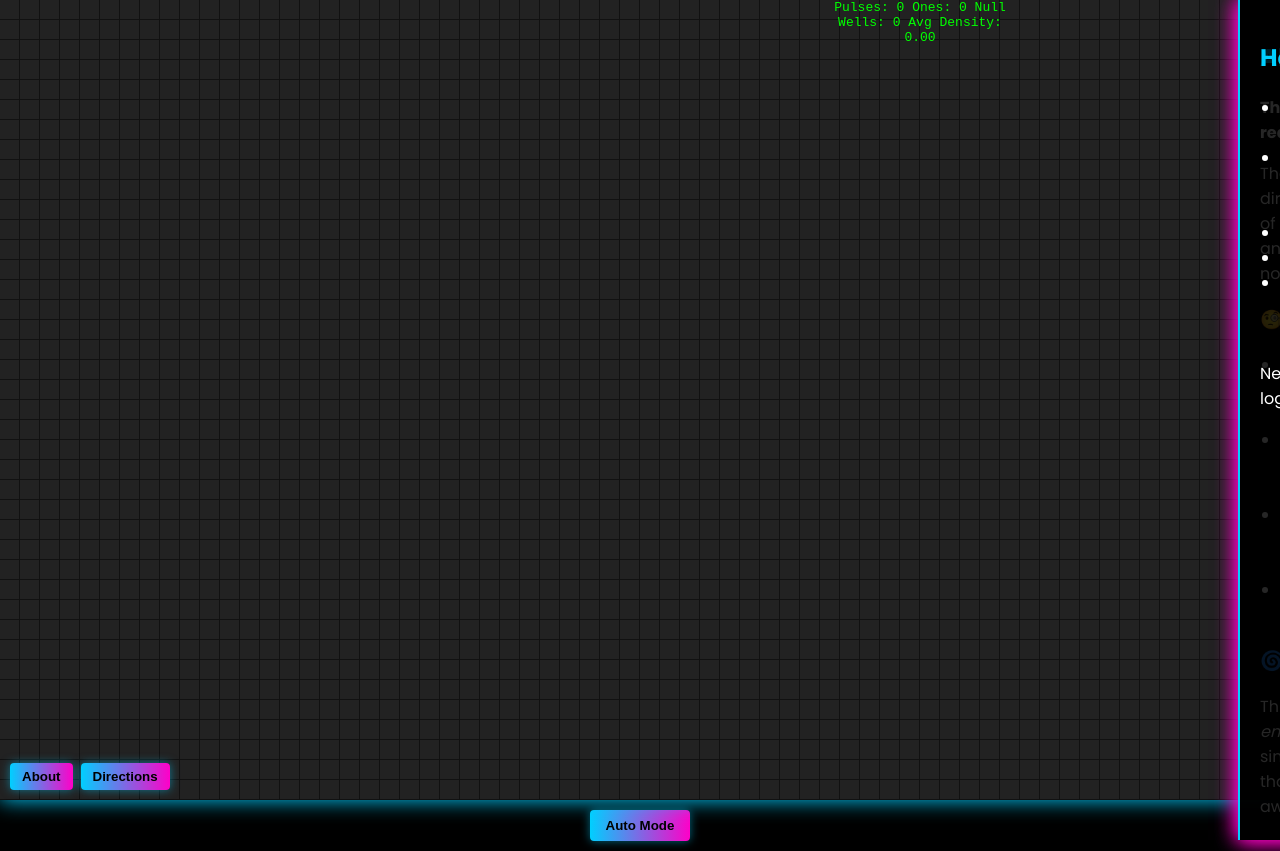
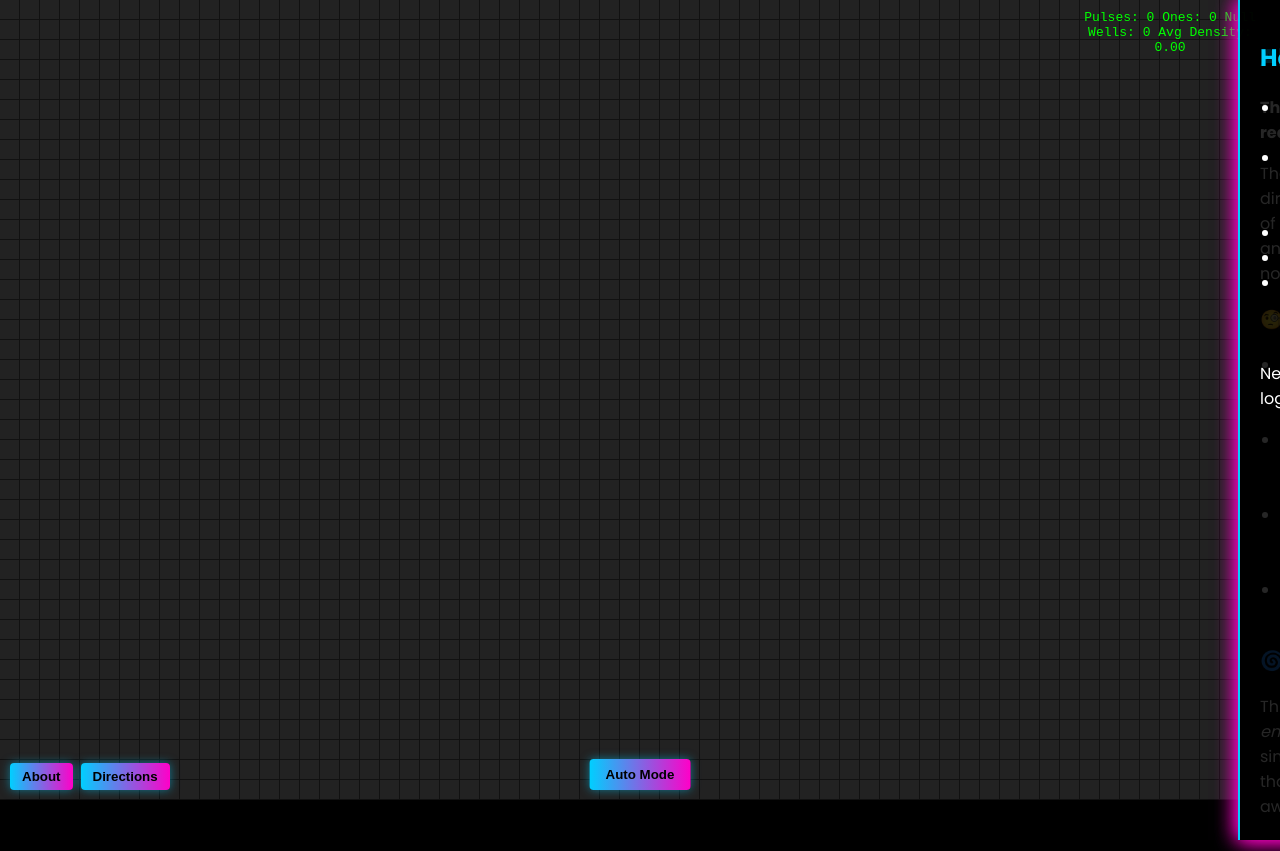
Before and after one commit to CryptvJet/Binary-Pulse-Game, a plain HTML site: page index.html in a window 1280 px wide. After the commit the page ends 800 px from the top, so only its background shows below. Drawn offline with Linux system fonts and the light colour scheme.

Commit message:
Fix layout and remove scrollbars

```diff
--- a/style.css
+++ b/style.css
@@ -3,6 +3,8 @@ body {
   background: #000;
   color: #fff;
   font-family: 'Poppins', sans-serif;
+  height: 100vh;
+  overflow: hidden;
 }
 
 canvas {
@@ -16,8 +18,8 @@ canvas {
 
 #container {
   position: relative;
-  width: 100vw;
-  height: 100vh;
+  width: 100%;
+  height: 100%;
   margin: 0;
   text-align: center;
 }
@@ -26,14 +28,16 @@ canvas {
   color: #0f0;
   font-family: monospace;
   position: absolute;
-  top: 0;
-  left: 820px;
+  top: 10px;
+  right: 10px;
   width: 200px;
 }
 
 #auto-btn {
-  display: block;
-  margin: 10px auto;
+  position: fixed;
+  bottom: 10px;
+  left: 50%;
+  transform: translateX(-50%);
   padding: 8px 16px;
   font-weight: bold;
   border: none;
```
